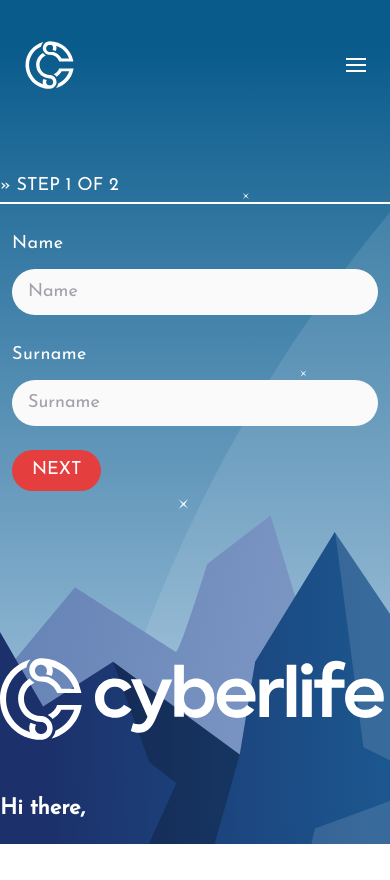
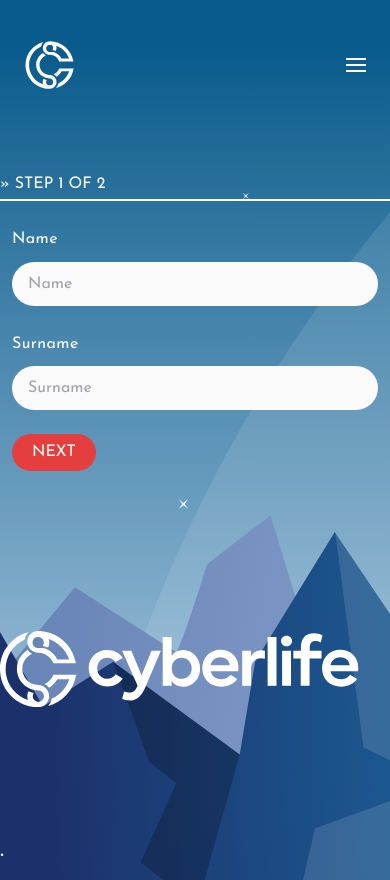
Before and after one commit to kylemabaso/cyberlife-app, a React (Create React App) app: page / in a window 390 px wide. Before the commit the page ends 844 px from the top, so only its background shows below. Built offline with nearby package versions, Linux system fonts and the light colour scheme; no server answers; sample sign-in values are in the browser's storage.

Commit message:
Resolved Character Responsiveness

```diff
--- a/src/pages/Dashboard.js
+++ b/src/pages/Dashboard.js
@@ -417,26 +417,28 @@
 
               <div className="my-1 px-1 w-full overflow-hidden sm:my-1 sm:px-1 md:my-1 md:px-1 lg:my-1 lg:px-1 lg:w-1/2 xl:my-1 xl:px-1 xl:w-1/2">
                 <div className="brand">
-                  <img src={logo} style={{ height: "100px" }} alt="Cyberlife" />
+                  <img src={logo} style={{ height: "80px" }} alt="Cyberlife" />
                 </div>
 
-                <h1 className="font-bold" style={{ fontSize: "22px" }}>
-                  Hi there,{" "}
+                <div className="blurb">
+                  <h1 className="font-bold pt-10" style={{ fontSize: "36px" }}>
+
                     {entries.name && entries.surname ? (
                       <span className="typing">
-                      my name is {entries.name} {entries.surname}!{" "}
+                        My name is {entries.name} {entries.surname}!{" "}
                       </span>
                     ) : (
                       ""
                     )}{" "}
                   </h1>
 
-                <h3>
-                  {age > 0 && `and I am ${age} years old. I work as a`}{" "}
+                  <h3 className="pt-10" style={{ fontSize: "24px"}}>
+                    {age > 0 && `I'm ${age} years old, and work as a`}{" "}
                     {entries.occupation !== "Selected" && (
-                    <span>{entries.occupation} </span>
+                      <span className="uppercase">{entries.occupation}.</span>
                     )}
                   </h3>
+                </div>
               </div>
             </div>
           </div>
--- a/src/styles/main.css
+++ b/src/styles/main.css
@@ -1,9 +1,4 @@
 @import url("https://fonts.googleapis.com/css2?family=Josefin+Sans:ital,wght@0,100;0,200;0,300;0,400;1,100;1,200;1,300&display=swap");
-
-body {
-  font-family: "Josefin Sans";
-  font-size: 18px;
-}
 
 button,
 input,
@@ -18,6 +13,17 @@
 body {
   background-image: url("../images/bg.svg");
   height: 100vh;
+  font-family: "Josefin Sans", sans-serif;
+  line-height: 1.8;
+  font-color: #333;
+}
+
+h1,
+h2,
+h3,
+h4,
+h5 {
+  color: #fff !important;
 }
 button:disabled {
   cursor: not-allowed;
@@ -69,42 +75,57 @@
   margin-top: -3px;
 }
 
-/* 1024 */
-/* .pants svg {
+.pants svg {
+  margin-top: -45px;
+  z-index: -3;
+  margin-left: 24px;
+  width: 175px;
+}
+
+@media only screen and (min-width: 375px) {
+  .pants svg {
+    margin-top: -42px;
+    z-index: -3;
+    margin-left: 26px;
+    width: 154px;
+  }
+}
+
+@media only screen and (min-width: 768px) {
+    .pants svg {
+      margin-top: -46px;
+      z-index: -3;
+      margin-left: 26px;
+      width: 176px;
+    }
+  }
+
+@media only screen and (min-width: 1024px) {
+  .pants svg {
     margin-top: -42px;
     z-index: -3;
     margin-left: 24px;
     width: 122px;
-} */
-
-/* 1366 */
-.pants svg {
-  margin-top: -42px;
-  z-index: -3;
-  margin-left: 24px;
-  width: 162px;
+  }
 }
 
-/* .pants svg {
-    margin-top: -45px;
+@media only screen and (min-width: 1366px) {
+  .pants svg {
+    margin-top: -44px;
     z-index: -3;
-    margin-left: 24px;
-    width: 175px;
-} */
-
-body {
-  font-family: "Josefin Sans", sans-serif;
-  line-height: 1.8;
-  font-color: #333;
+    margin-left: 28px;
+    width: 168px;
+  }
 }
 
-h1,
-h2,
-h3,
-h4,
-h5 {
-  color: #fff !important;
-}
+@media only screen and (min-width: 1920px) {
+    .pants svg {
+      margin-top: -46px;
+      z-index: -3;
+      margin-left: 28px;
+      width: 180px;
+    }
+  }
 
 .title {
   text-transform: uppercase;
@@ -669,8 +690,3 @@
     color: transparent;
   }
 }
-
-
-.hidden-wrapper {
-    visibility:  hidden;
-}
```
Lines whose indentation alone changed are shown as unchanged.
